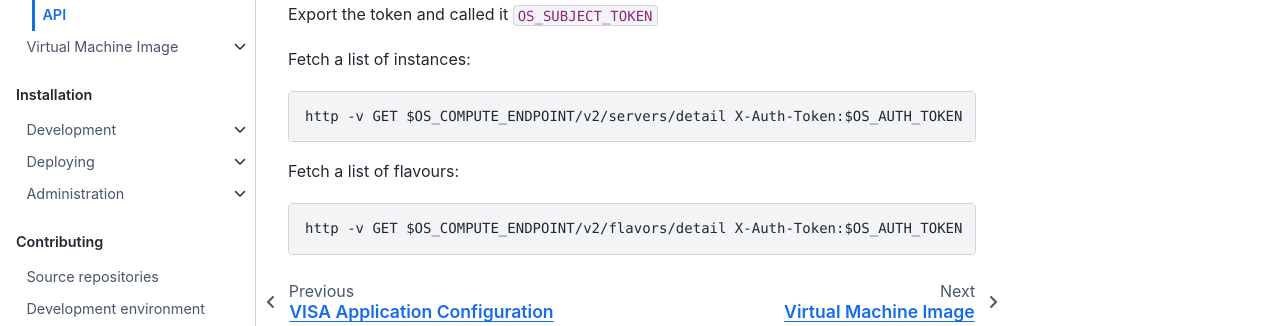
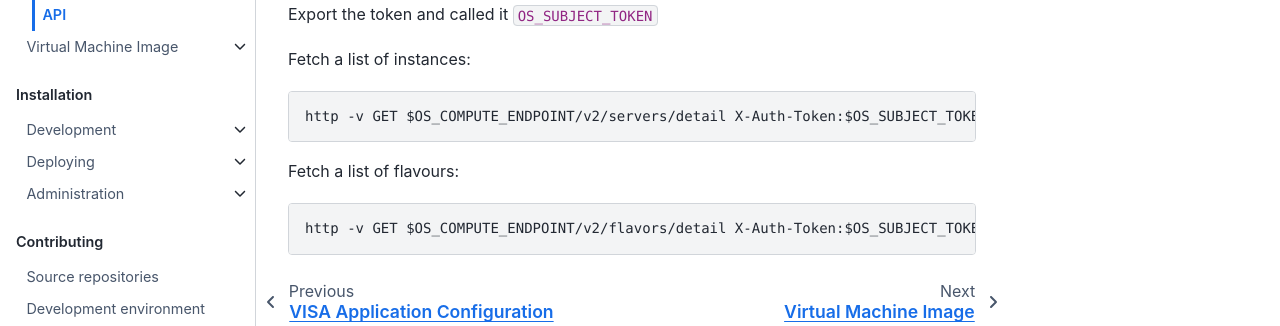
Before and after one commit to ILLGrenoble/visa-docs, a Sphinx documentation site: the page built from docs/source/openstack/openstack-troubleshooting-api.md, in a window 1280 px wide and 900 px high, scrolled down 2572 px. Shown: the part 488-814 px from the top of the window. Built offline with Sphinx 7.4.7 and the Sphinx Book theme 1.1.4, drawn with Linux system fonts in a browser that asks for light colours; some of the changed text lies outside the part shown.

Commit message:
Fixed typos in openstack troubleshooting document

````diff
--- a/docs/source/openstack/openstack-troubleshooting-api.md
+++ b/docs/source/openstack/openstack-troubleshooting-api.md
@@ -82,11 +82,11 @@ Export the token and called it `OS_SUBJECT_TOKEN`
 Fetch a list of instances:
 
 ```
-http -v GET $OS_COMPUTE_ENDPOINT/v2/servers/detail X-Auth-Token:$OS_AUTH_TOKEN
+http -v GET $OS_COMPUTE_ENDPOINT/v2/servers/detail X-Auth-Token:$OS_SUBJECT_TOKEN
 ```
 
 Fetch a list of flavours:
 
 ```
-http -v GET $OS_COMPUTE_ENDPOINT/v2/flavors/detail X-Auth-Token:$OS_AUTH_TOKEN
+http -v GET $OS_COMPUTE_ENDPOINT/v2/flavors/detail X-Auth-Token:$OS_SUBJECT_TOKEN
 ```
````
Also changed, not shown: other parts of docs/source/openstack/openstack-troubleshooting-api.md (+1 -1 lines).
